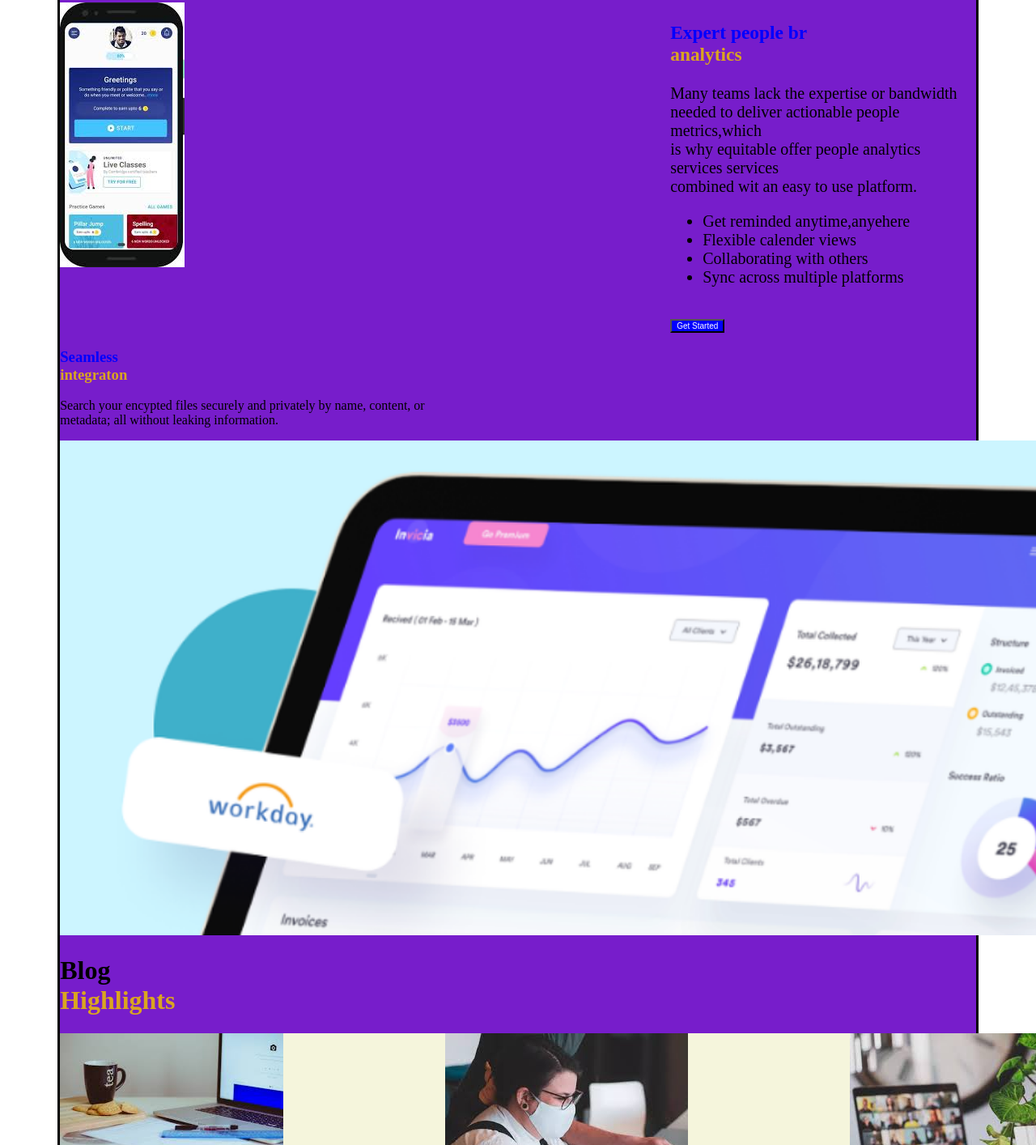
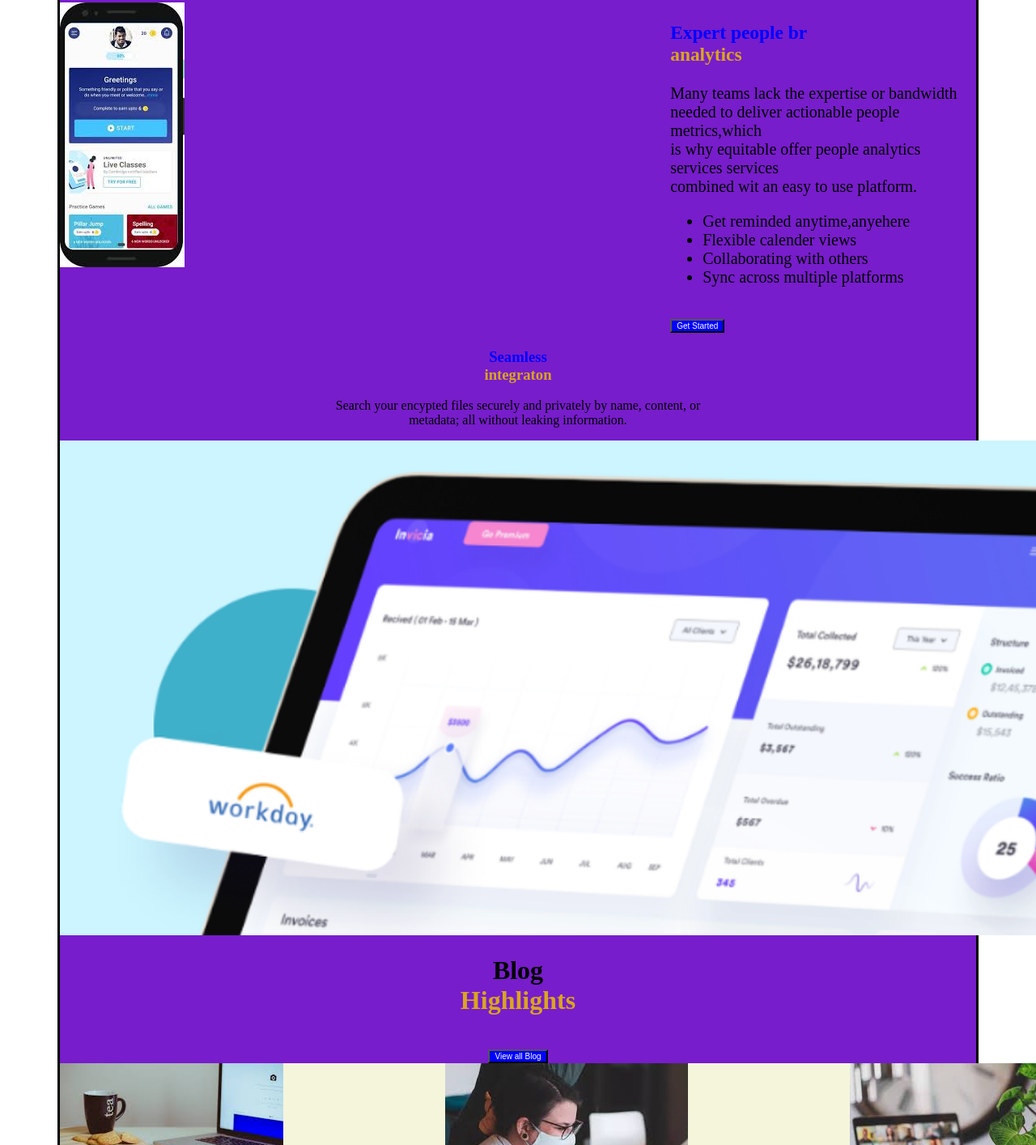
Before and after one commit to Kibaara-wangu/website-and-arrays, a plain HTML site: page index.html in a window 1280 px wide. Shown: the part 1386-2800 px from the top of the page at 81% size. Drawn offline with Linux system fonts and the light colour scheme.

Commit message:
text aligned text

```diff
--- a/index.html
+++ b/index.html
@@ -75,7 +75,7 @@
     </div>
 
     <div class="seam">
-        <div>
+        <div class="case">
             <h3>Seamless <div class="color">integraton</div></h3>
             <p>Search your encypted files securely and privately by name, content, or <br>
             metadata; all without leaking information.</p>
@@ -83,7 +83,7 @@
         <img src="Images/phone.png" alt=""width="1640px",height="700">
 
     </div>
-<div class="blog">
+<div class="case">
     <div>
     <h1>Blog <div class="color">Highlights</div></h1>
     </div>
--- a/style.css
+++ b/style.css
@@ -90,6 +90,9 @@ section{
     justify-content: center;
     gap: 200px;
 }
+.case{
+    text-align: center;
+}
 
 
 @media screen {
```
